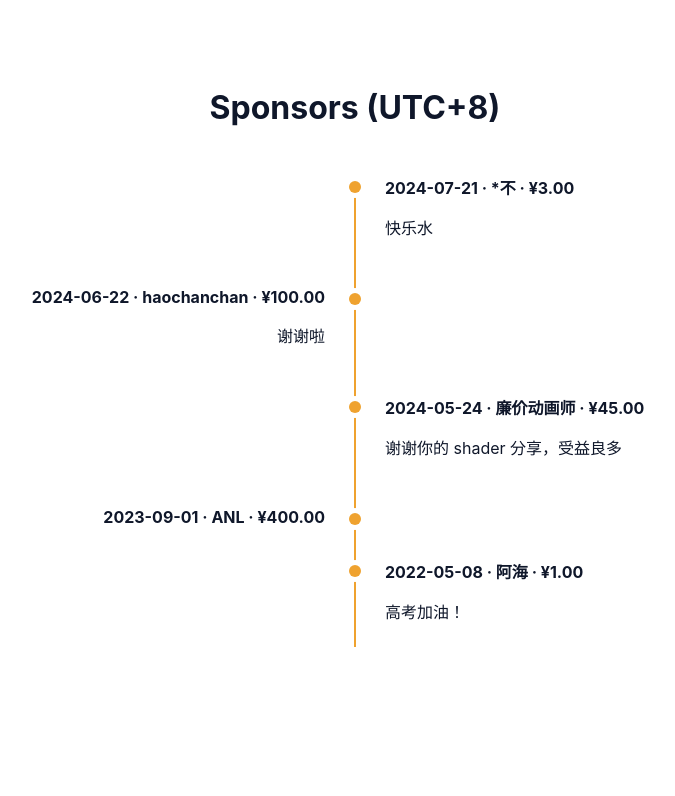
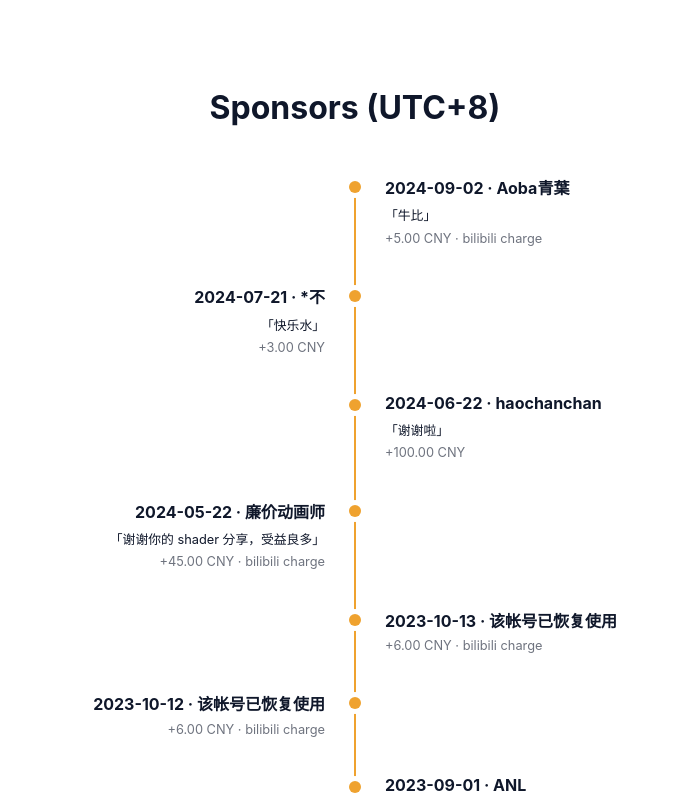
Before and after one commit to stalomeow/homepage, a Nuxt app: page /sponsors in a window 1280 px wide. Shown: the top 796 px of the page, without its empty margins (285-960 px from the left). Built offline with nearby package versions, Linux system fonts and the light colour scheme.

Commit message:
Adjust sponsors page

```diff
--- a/app.config.ts
+++ b/app.config.ts
@@ -51,34 +51,67 @@ export default defineAppConfig({
   sponsorsTitle: 'Sponsors (UTC+8)',
   sponsors: [
     {
+      name: 'Aoba青葉',
+      money: '5.00 CNY',
+      time: '2024-09-02',
+      msg: '牛比',
+      src: 'bilibili charge'
+    },
+    {
       name: '*不',
-      money: '¥3.00',
+      money: '3.00 CNY',
       time: '2024-07-21',
-      msg: '快乐水'
+      msg: '快乐水',
+      src: ''
     },
     {
       name: 'haochanchan',
-      money: '¥100.00',
+      money: '100.00 CNY',
       time: '2024-06-22',
-      msg: '谢谢啦'
+      msg: '谢谢啦',
+      src: ''
     },
     {
       name: '廉价动画师',
-      money: '¥45.00',
-      time: '2024-05-24',
-      msg: '谢谢你的 shader 分享，受益良多'
+      money: '45.00 CNY',
+      time: '2024-05-22',
+      msg: '谢谢你的 shader 分享，受益良多',
+      src: 'bilibili charge'
+    },
+    {
+      name: '该帐号已恢复使用',
+      money: '6.00 CNY',
+      time: '2023-10-13',
+      msg: '',
+      src: 'bilibili charge'
+    },
+    {
+      name: '该帐号已恢复使用',
+      money: '6.00 CNY',
+      time: '2023-10-12',
+      msg: '',
+      src: 'bilibili charge'
     },
     {
       name: 'ANL',
-      money: '¥400.00',
+      money: '400.00 CNY',
       time: '2023-09-01',
-      msg: ''
+      msg: '',
+      src: ''
+    },
+    {
+      name: 'Senchyi',
+      money: '88.00 CNY',
+      time: '2023-08-30',
+      msg: '',
+      src: 'bilibili charge'
     },
     {
       name: '阿海',
-      money: '¥1.00',
+      money: '1.00 CNY',
       time: '2022-05-08',
-      msg: '高考加油！'
+      msg: '高考加油！',
+      src: ''
     }
   ]
 })
--- a/pages/sponsors.vue
+++ b/pages/sponsors.vue
@@ -11,14 +11,18 @@ useHead({ title: `Sponsors | ${appConfig.profile.name}` });
     <div class="timeline">
       <div
         v-for="s in appConfig.sponsors"
-        :key="`${s.time}-${s.name}-${s.money}-${s.msg}`"
+        :key="`${s.time}-${s.name}-${s.money}-${s.msg}-${s.src}`"
         class="timeline-item"
       >
         <div class="timeline-blank"></div>
         <div class="timeline-text">
           <span>
-            <p class="timeline-time">{{ s.time }} · {{ s.name }} · {{ s.money }}</p>
-            <p v-if="s.msg">{{ s.msg }}</p>
+            <p class="timeline-time">{{ s.time }} · {{ s.name }}</p>
+            <p class="timeline-line" v-if="s.msg">「{{ s.msg }}」</p>
+            <p class="timeline-line timeline-money">
+              +{{ s.money }}
+              <span class="timeline-src" v-if="s.src">· {{ s.src }}</span>
+            </p>
           </span>
         </div>
       </div>
@@ -90,6 +94,11 @@ useHead({ title: `Sponsors | ${appConfig.profile.name}` });
   text-align: right;
 }
 
+.timeline-text .timeline-line {
+  margin: 0.4rem 0;
+  font-size: 0.8rem;
+}
+
 .timeline-text .timeline-time {
   font-weight: bold;
   display: inline-block;
@@ -108,6 +117,14 @@ useHead({ title: `Sponsors | ${appConfig.profile.name}` });
   border-radius: 50%;
   box-shadow: 0 0 0 5px var(--bg-color-primary);
   transform: translateY(50%);
+}
+
+.timeline-text .timeline-money {
+  opacity: 0.6;
+}
+
+.timeline-text .timeline-src {
+  display: inline;
 }
 
 .timeline-item:nth-child(even) .timeline-text .timeline-time::before {
```
